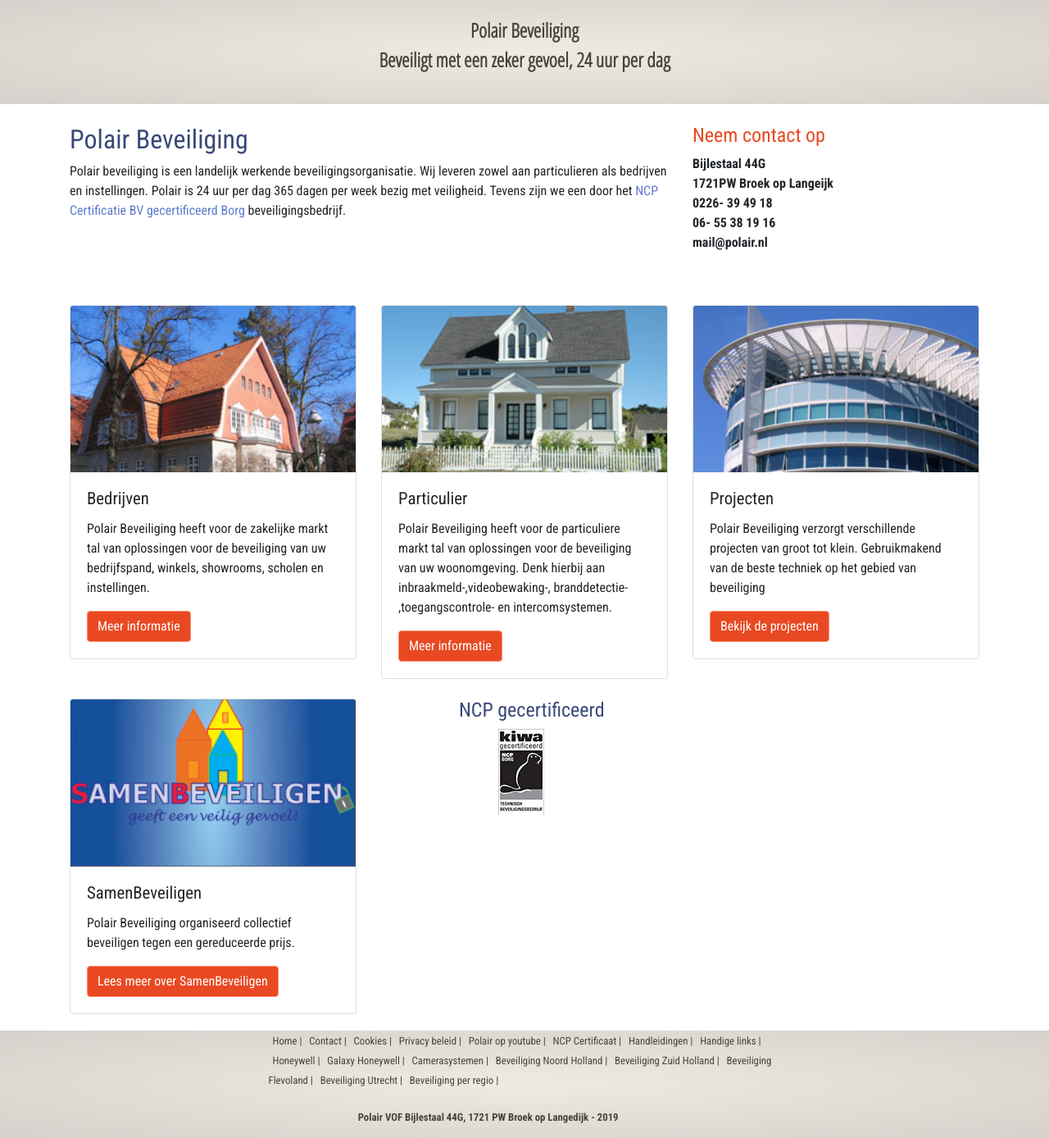
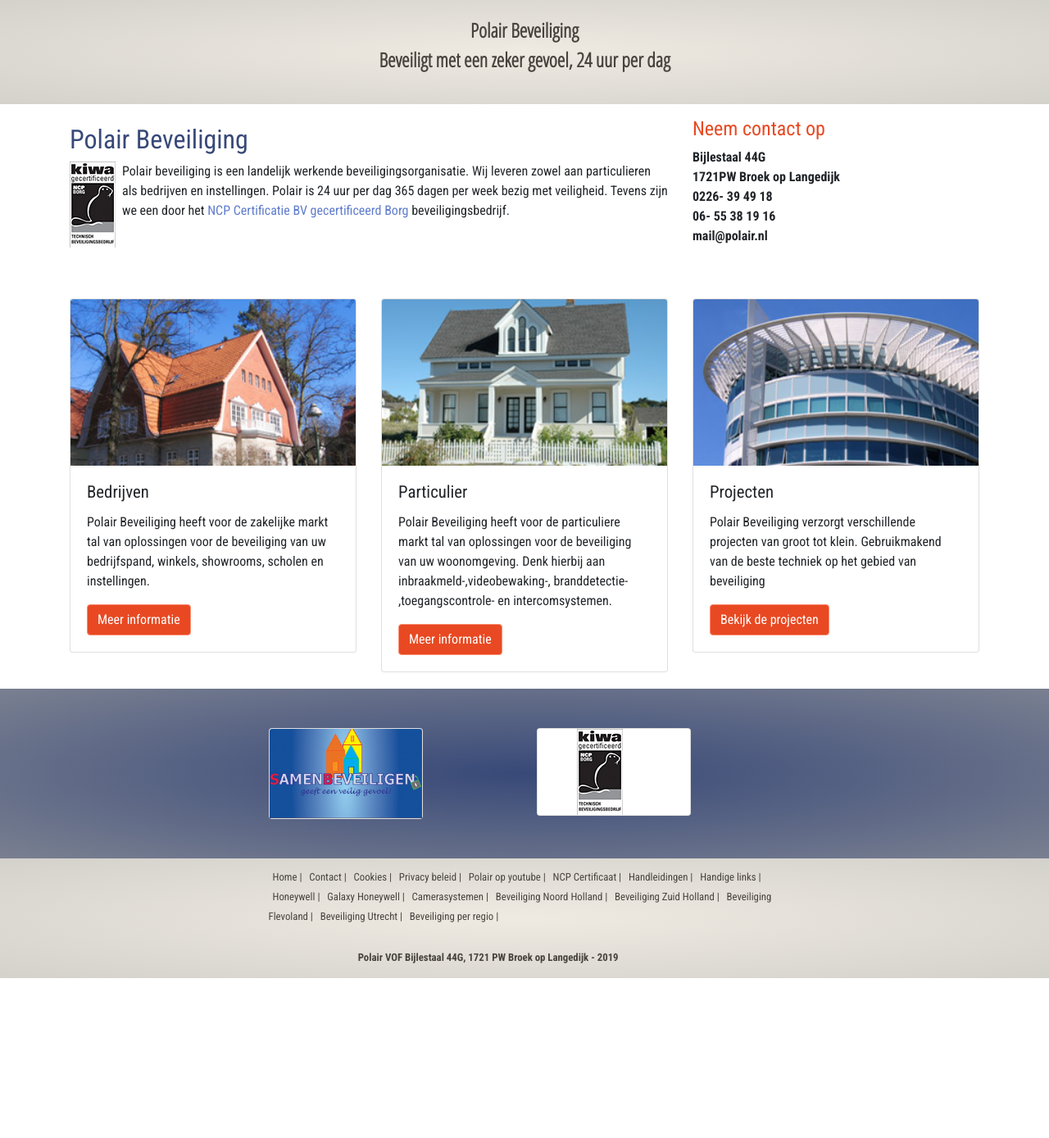
Before and after one commit to 1973Design/pol2019, a PHP site: page / in a window 1280 px wide. Shown: the part 496-1884 px from the top of the page at 82% size. After the commit the page ends 1689 px from the top, so only its background shows below. Run offline with PHP 8.4, Linux system fonts and the light colour scheme; some libraries are stand-ins or nearby versions.

Commit message:
toevoeging

```diff
--- a/css/polair-layout.css
+++ b/css/polair-layout.css
@@ -136,6 +136,9 @@
 
 }
 
+.ncp{
+	float:left;
+}
 .cards .card{
 
 }
@@ -176,12 +179,20 @@
 
 }
 
+.footernav .list{
+	margin-top: 10px;
+}
+
 .footernav ul.list > li:first-child{
 	xmargin-left: 10px;
 }
 
 div.copyright{
 	font-size: 0.80rem;
-	xborder:solid red 1px;
 	font-weight: bold;
+	margin-top:5px;
 }
+
+section.attention{
+	background: radial-gradient(rgba(56,73,120, 1.0),rgba(33,43,71, 0.6));
+}
--- a/index.html
+++ b/index.html
@@ -124,6 +124,7 @@
 					<div class="wrapper">
 						<div class="content-wrapper">
 						 	<p>Polair Beveiliging <br /> Beveiligt met een zeker gevoel, 24 uur per dag</p>
+
 						</div>
 
 					</div>
@@ -136,13 +137,13 @@
 						<div class="row">
 							<div class="col-md-8 mb-4 mt-4">
 								<h1>Polair Beveiliging</h1>
-								<p>Polair beveiliging is een landelijk werkende beveiligingsorganisatie. Wij leveren zowel aan particulieren als bedrijven en instellingen. Polair is 24 uur per dag 365 dagen per week bezig met veiligheid. Tevens zijn we een door het <a href="">NCP Certificatie BV gecertificeerd Borg </a>beveiligingsbedrijf. </p>
+								<p><img src="images/beveiliging/ncp-logo-2.png"  class="ncp"> Polair beveiliging is een landelijk werkende beveiligingsorganisatie. Wij leveren zowel aan particulieren als bedrijven en instellingen. Polair is 24 uur per dag 365 dagen per week bezig met veiligheid. Tevens zijn we een door het <a href="">NCP Certificatie BV gecertificeerd Borg </a>beveiligingsbedrijf. </p>
 							</div>
-							<div class="col-md-4 mb-4 mt-4">
+							<div class="col-md-3 mb-4 mt-3">
 								<h2>Neem contact op</h2>
 								<address>
 									<strong>Bijlestaal 44G</strong><br/>
-									<strong>1721PW Broek op Langeijk</strong><br/>
+									<strong>1721PW Broek op Langedijk</strong><br/>
 									<strong><span class="fas fa-phone"></span> 0226- 39 49 18</strong><br/>
 									<strong><span class="fas fa-phone"></span> 06- 55 38 19 16</strong><br/>
 									<strong><span class-"fas fa-at"></span>mail@polair.nl</strong>
@@ -186,25 +187,31 @@
 						  					</div>
 									</div>
 								</div>
-								<div class="col-sm-6 col-md-4 mt-4">
-									<div class="card" >
-						  				<img src="images/beveiliging/samenbeveiligen.jpg" class="card-img-top" alt="...">
-						  					<div class="card-body">
-						    					<h5 class="card-title">SamenBeveiligen</h5>
-						    					<p class="card-text">Polair Beveiliging organiseerd collectief beveiligen tegen een gereduceerde prijs. </p>
-						    					<a href="#" class="btn btn-orange">Lees meer over SamenBeveiligen</a>
-						  					</div>
-									</div>
-								</div>
-								<div class="col-sm-4 mt-4 offset-sm-1">
-									<h2 class="ncp">NCP gecertificeerd</h2>
-									<img src="images/beveiliging/NCPErkend.jpg" >
-								</div>
+
 
 							</div>
 						</div>
 					</section>
 			</div>
+			<section class="attention">
+
+					<div class="row">
+						<div class="col-md-2 offset-md-3 mt-5 mb-5">
+							<div class="card" >
+							  	<img src="images/beveiliging/samenbeveiligen.jpg" class="card-img-top" alt="...">
+
+							</div>
+						</div>
+							<div class="col-md-2  offset-md-1 mt-5 mb-5">
+								<div class="card" >
+
+										<img src="images/beveiliging/NCPErkend.jpg" width="156" >
+
+								</div>
+							</div>
+					</div>
+
+			</section>
 		</article>
 	<footer>
 		<div class="row">
```
Also changed, not shown: images/beveiliging/ncp-logo-2.png (added).
